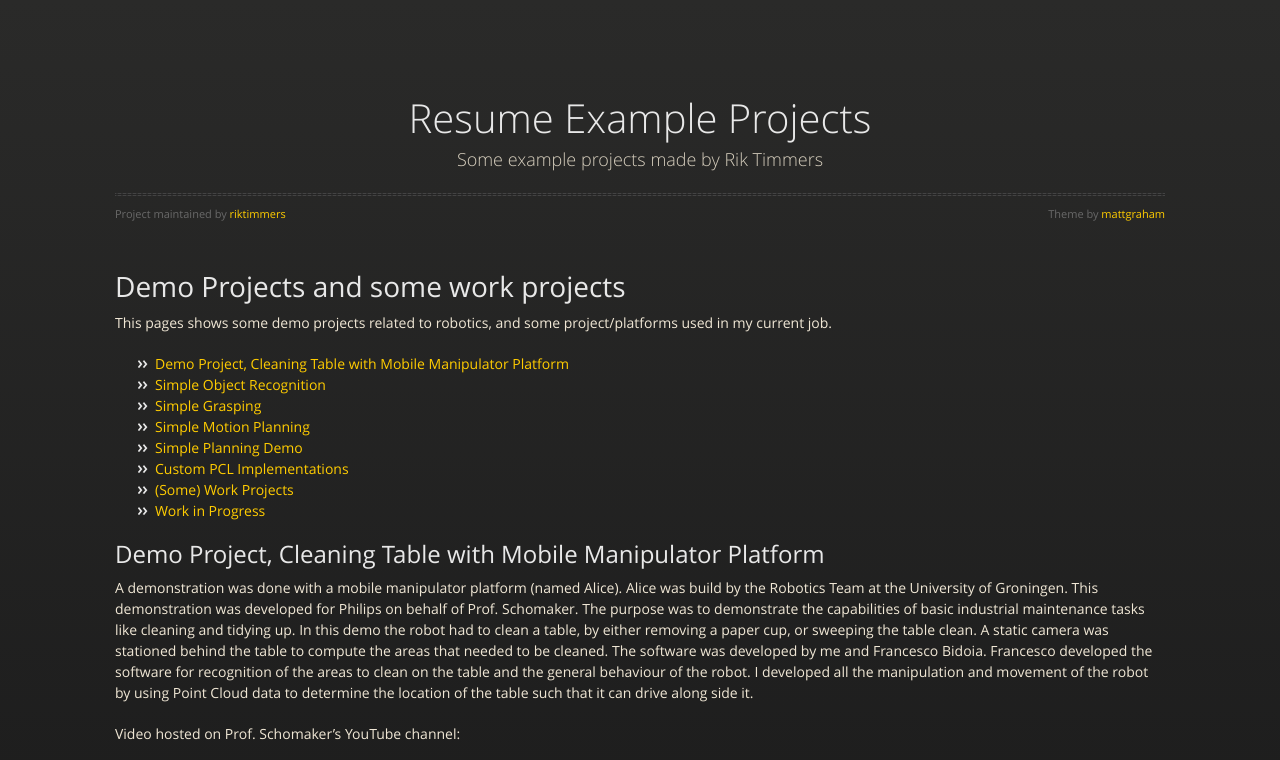
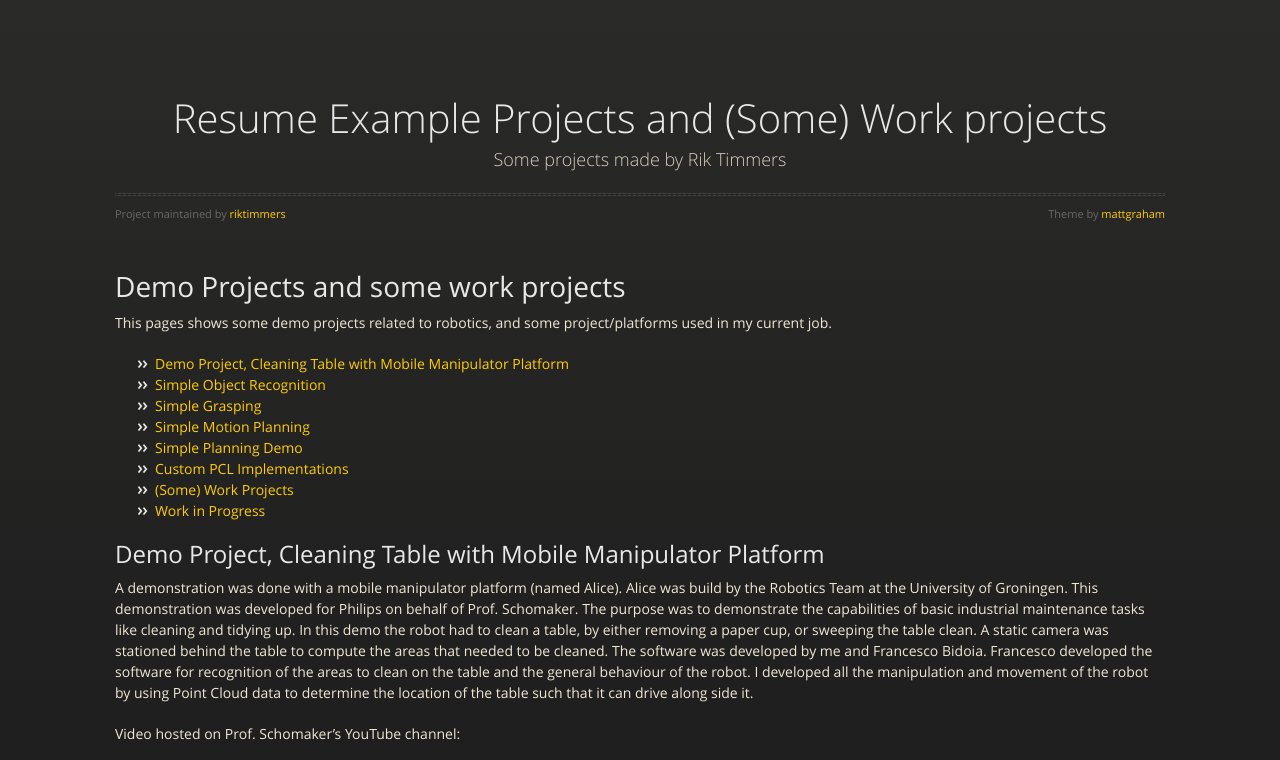
Before and after one commit to riktimmers/riktimmers.github.io, a Jekyll site: the page built from index.md, in a window 1280 px wide and 900 px high, cut to the strip 0-760 px from the top of the window. Built offline with Jekyll 4.4.1, drawn with Linux system fonts in a browser that asks for light colours; our own code applies the rules of GitHub Pages for plain Markdown files.

Commit message:
Update title

```diff
--- a/_config.yml
+++ b/_config.yml
@@ -1,5 +1,5 @@
-title: Resume Example Projects
-description: Some example projects made by Rik Timmers
+title: Resume Example Projects and (Some) Work projects
+description: Some projects made by Rik Timmers
 show_downloads: false
 google_analytics:
 theme: jekyll-theme-midnight
```
